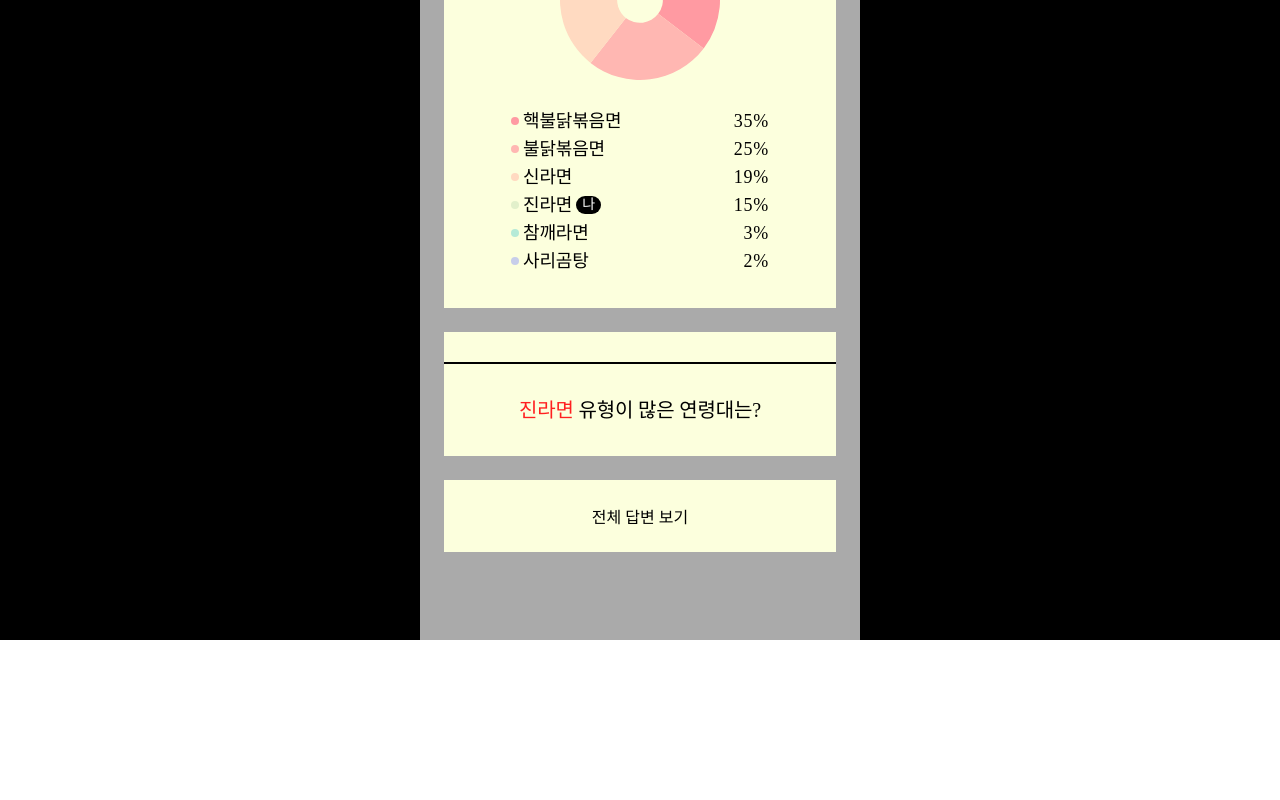
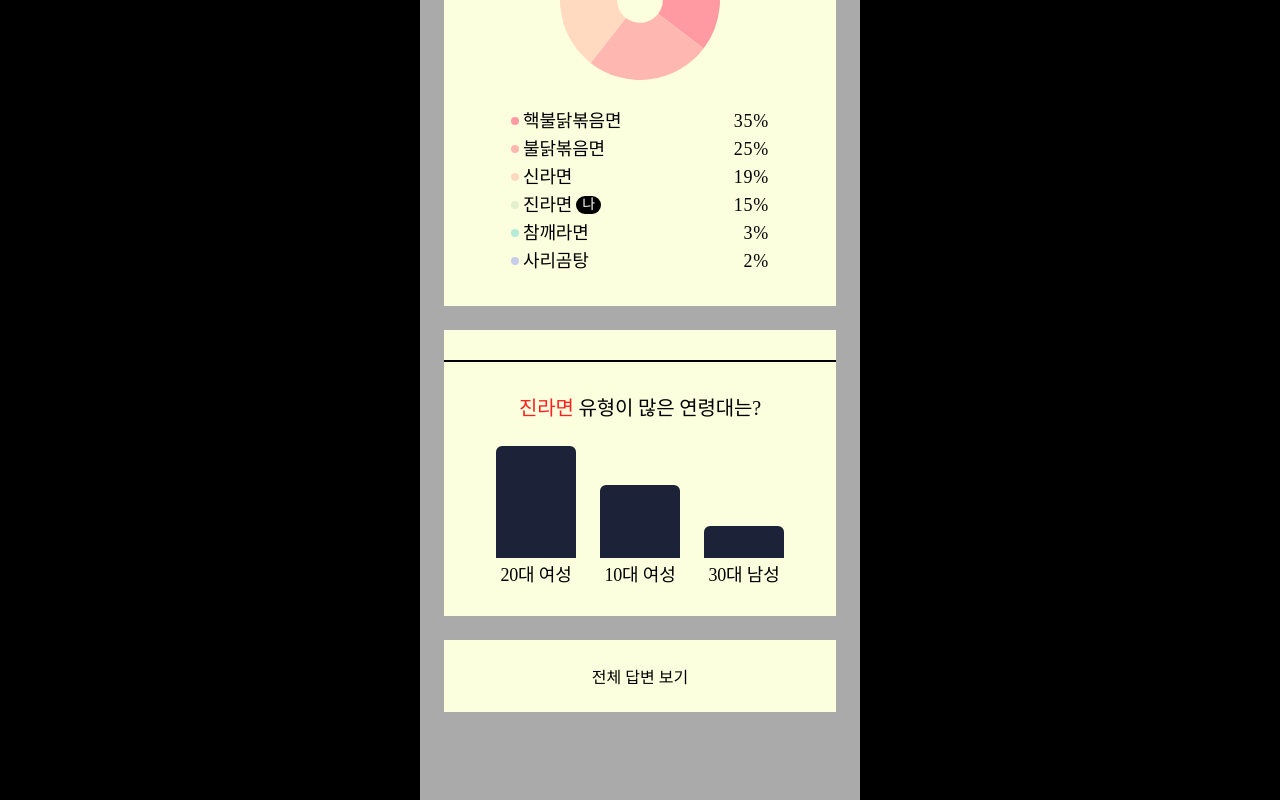
Before and after one commit to cheong-gu/byenolan, a Next.js app: page /result in a window 1280 px wide. Shown: the part 1011-1811 px from the top of the page. Before the commit the page ends 1651 px from the top, so only its background shows below. Built offline with nearby package versions, Linux system fonts and the light colour scheme.

Commit message:
[결과페이지] 칼럼차트 추가

```diff
--- /dev/null
+++ b/src/app/result/components/ColumnChart.tsx
@@ -0,0 +1,88 @@
+import styled from "@emotion/styled";
+import React, { useCallback, useEffect, useState } from "react";
+
+const Wrapper = styled.div`
+  width: 288px;
+  display: flex;
+  flex-direction: row;
+  align-items: flex-end;
+  justify-content: space-between;
+  margin-top: 24px;
+`;
+
+const ColumnBox = styled.div<{ lastIndex?: boolean }>`
+  display: flex;
+  flex-direction: column;
+  align-items: center;
+  justify-content: space-between;
+  width: 80px;
+  margin-right: ${(props) => (props.lastIndex ? "0px" : "24px")};
+`;
+
+const ColumnBackground = styled.div`
+  position: relative;
+  display: flex;
+  align-items: flex-end;
+  justify-content: flex-end;
+  width: 100%;
+  height: 112px;
+  margin-bottom: 8px;
+`;
+
+const Column = styled.div<{ percentage: number }>`
+  width: 100%;
+  height: ${(props) => Math.max(props.percentage, 28.57)}%;
+  border-radius: 6px 6px 0px 0px;
+  background-color: #1c2237;
+  transition: height 0.5s ease-in-out;
+`;
+
+const ColumnLabel = styled.p`
+  /* H6 - Neo */
+  font-family: NeoDunggeunmo Pro;
+  font-size: 18px;
+  font-style: normal;
+  font-weight: 400;
+  line-height: 100%; /* 18px */
+  letter-spacing: -0.18px;
+`;
+
+interface ColumnChartProps {
+  data: { age: string; point: number }[];
+}
+
+const RESET_CHART = new Array(3).fill(0);
+
+const ColumnChart = ({ data }: ColumnChartProps) => {
+  const [percentageState, setPercentageState] = useState<number[]>(RESET_CHART);
+
+  const drawColumnChart = useCallback(() => {
+    setPercentageState(RESET_CHART);
+    setTimeout(() => {
+      setPercentageState(data.map((item) => item.point));
+    }, 500);
+  }, [data]);
+
+  useEffect(() => {
+    drawColumnChart();
+    const timer = setInterval(() => {
+      drawColumnChart();
+    }, 10000);
+    return () => clearInterval(timer);
+  }, [drawColumnChart]);
+
+  return (
+    <Wrapper>
+      {data.map(({ point, age }, idx) => (
+        <ColumnBox key={`${age}_${idx}`} lastIndex={idx === 2}>
+          <ColumnBackground>
+            <Column percentage={percentageState[idx]} />
+          </ColumnBackground>
+          <ColumnLabel>{age}</ColumnLabel>
+        </ColumnBox>
+      ))}
+    </Wrapper>
+  );
+};
+
+export default ColumnChart;
--- a/src/app/result/components/DonutChart.tsx
+++ b/src/app/result/components/DonutChart.tsx
@@ -51,7 +51,6 @@
     const intervalId = setInterval(() => {
       drawDonutChart();
     }, 10000);
-
     return () => clearInterval(intervalId);
   }, []);
 
--- a/src/app/result/constants/dummy.ts
+++ b/src/app/result/constants/dummy.ts
@@ -66,6 +66,12 @@
   { type: "진라면", point: 15 },
   { type: "참깨라면", point: 3 },
   { type: "사리곰탕", point: 2 },
+];
+
+export const DUMMY_COLUMN_DATA = [
+  { age: "20대 여성", point: 100 },
+  { age: "10대 여성", point: 65 },
+  { age: "30대 남성", point: 25 },
 ];
 
 export const DUMMY_DONUT_COLOR = {
--- a/src/app/result/page.tsx
+++ b/src/app/result/page.tsx
@@ -11,10 +11,12 @@
 import DonutChart from "./components/DonutChart";
 import {
   DUMMY_CHART_DATA,
+  DUMMY_COLUMN_DATA,
   DUMMY_MODAL_DATA,
   DUMMY_RESULT_DATA,
 } from "./constants/dummy";
 import ChartLegend from "./components/ChartLegend";
+import ColumnGraph from "./components/ColumnChart";
 
 const Container = styled.div`
   width: 100%;
@@ -205,6 +207,7 @@
                 type={type}
                 point={point}
                 active={type === DUMMY_TYPE}
+                lastIndex={idx === 5}
               />
             ))}
           </Content>
@@ -214,6 +217,7 @@
               <Emphasis>{DUMMY_TYPE} </Emphasis>
               유형이 많은 연령대는?
             </Subtitle>
+            <ColumnGraph data={DUMMY_COLUMN_DATA} />
           </Content>
           <ModalButton onClick={handleModal}>전체 답변 보기</ModalButton>
         </ContentWrapper>
```
